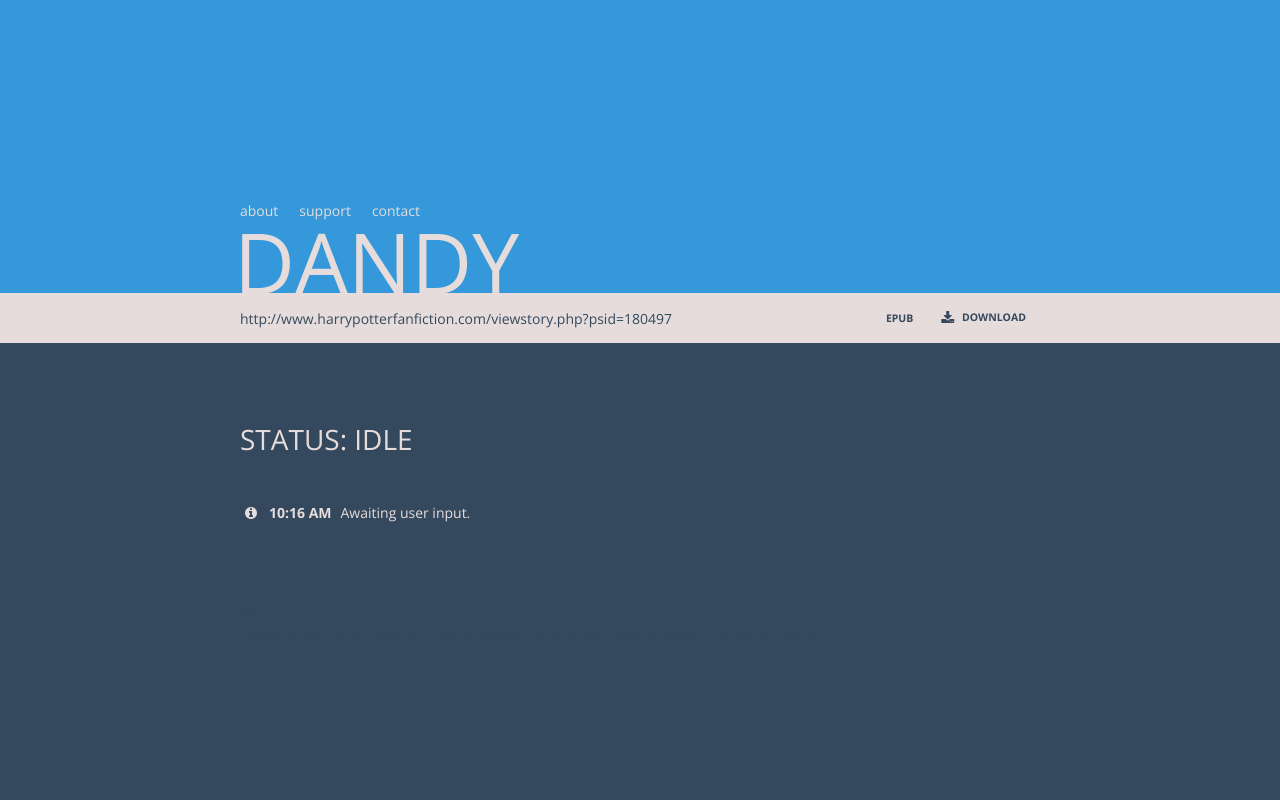
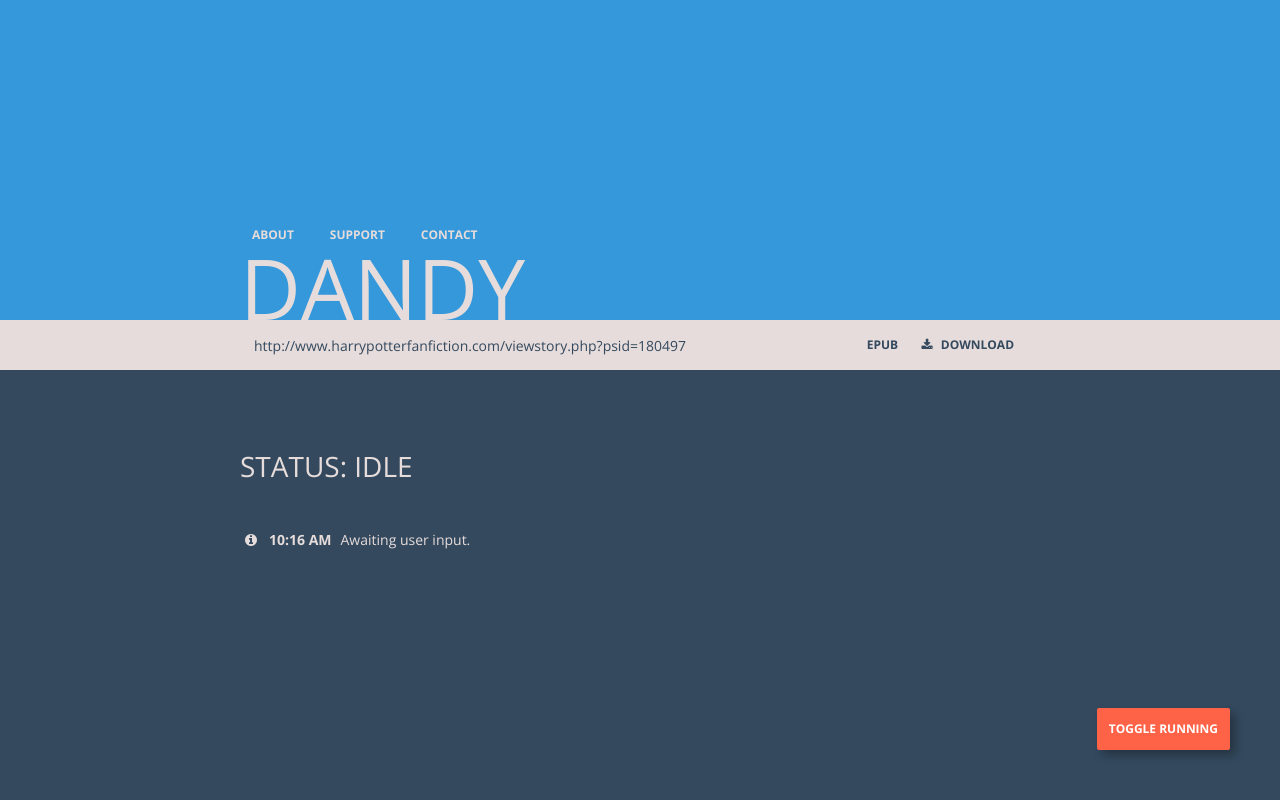
Before and after one commit to adamcfranco/adamcfranco.github.io, a PHP site: page /dandy in a window 1280 px wide. Run offline with PHP 8.4, Linux system fonts and the light colour scheme; some libraries are stand-ins or nearby versions.

Commit message:
Refactoring & Finding Issues
Started refactoring the CSS and HTML with more intuitive and readable naming conventions.

Critical issue in getWebPage() found.

```diff
--- a/dandy/core/engine.js
+++ b/dandy/core/engine.js
@@ -9,13 +9,9 @@ let supported_sites = [ "fanfiction.net", "fictionpress.com","harrypotterfanfict
 function startProcess(url, fmt)
 {
 	clearMessages();
-
 	postMessage(2, "Trying to download <strong>" + url + "</strong> in <strong>" + fmt + "</strong> format.");
-
 	$("#dds-status h3").text("Status: Working...");
-
 	setEngineRunning();
-
 	if (validateURL(url))
 	{
 		if (checkSupportForURL(url))
@@ -48,6 +44,7 @@ function startProcess(url, fmt)
 		}
 	}
 }
+
 function downloadStory()
 {
 	postMessage(2, "Getting story metadata...");
@@ -69,6 +66,7 @@ function cleanChapterContent(html)
 	html = br2p(html);
 	return html;
 }
+
 function cleanMetadata(array)
 {
 	$.each(array, function(key, value)
@@ -93,23 +91,15 @@ function br2p(html)
 
 function getWebPage(site, xpath, charset, callback)
 {
-	if (!xpath)
+	if (!xpath) xpath = "*";
+	if (!charset) charset = "utf-8";
+	if (!site)
 	{
-		xpath = "*";
-	}
-	if (!charset)
-	{
-		charset = "utf-8"
-	}
-	if (!site) {
 		postMessage(0, "No site was passed in getWebPage.");
 		return false;
 	}
-
 	var yql = 'http://query.yahooapis.com/v1/public/yql?q=' + encodeURIComponent('select * from html where url="' + site + '" AND xpath="' + xpath + '" AND charset="' + charset + '"') + '&format=xml&callback=?';
-
-	$.getJSON( site, cbFunc );
-
+	$.getJSON( yql, cbFunc );
 	function cbFunc(data)
 	{
 		if (data.results[0])
@@ -253,6 +243,10 @@ $(function()
 	$('a[data-page]').click(function()
 	{
 		var page = $(this).data("page");
+		if (page.includes("http://"))
+		{
+			window.open(page, "_blank");
+		}
 		$('.dialog-wrapper#'+page).addClass("active");
 		return false;
 	});
--- a/dandy/core/stylesheet.css
+++ b/dandy/core/stylesheet.css
@@ -71,64 +71,70 @@ header, section, footer
 
 */
 
-#dds-header
+header
 {
+	height: 40vh;
 	font-size: inherit;
-	padding-top: 100px;
 	background: #3498db;
+	color: #e6dcdb;
+	transition: height 125ms ease-in-out,
+				background 250ms ease-in-out,
+				color 250ms ease-in-out;
+	position: relative;
+}
+
+header nav
+{
+	position: absolute;
+	z-index: 1;
+	bottom: 70px;
+	font-weight: bold;
+	font-size: 0.857em;
+}
+
+header nav ul
+{
+	margin: 0;
+	padding: 0;
+	list-style-type: none;
+	display: flex;
+}
+
+header nav ul li
+{
+	margin-right: 1em;
+}
+
+header h1
+{
+	font-size: 6em;
+	margin: 0;
+	font-weight: lighter;
+	position: absolute;
+	z-index: 0;
+	bottom: -31px;
+	pointer-events: none;
+	transition: color 250ms ease-in-out;
+}
+
+
+body.running header
+{
+	background: #1ABC9C;
+	color: #16A085;
+}
+
+body.running nav .button:hover
+{
 	color: #e6dcdb;
 }
 
-h1
+@media only screen and (max-width: 480px)
 {
-	font-size: 6em;
-	line-height: 0.75em;
-	margin: 0;
-	padding: 0;
-	position: relative;
-	left: -6px;
-	font-weight: normal;
-	z-index: 0;
-	user-select: none;
-	-moz-user-select: none;
-	text-align: center;
-}
-
-@media only screen and (min-width: 500px)
-{
-
-	#dds-header
+	header
 	{
-		padding-top: 200px;
+		height: 20vh;
 	}
-
-}
-
-#dds-nav_links
-{
-	display: flex;
-    justify-content: space-between;
-	height: 30px;
-	width: 100%;
-	position: relative;
-	z-index: 1;
-}
-#dds-nav_links li
-{
-	display: block;
-	display: block;
-    flex: 0 1 auto;
-    list-style-type: none;
-}
-#dds-nav_links li a
-{
-	color: inherit;
-	text-decoration: none;
-}
-
-#dds-nav_links li a:hover
-{
-	text-decoration: underline;
 }
 
 /*
@@ -136,30 +142,44 @@ h1
 	FORM
 
 */
-
-#dds-main
+main
 {
 	background: #e6dcdb;
+	transition: background 250ms ease-in-out;
 }
-
-#dds-form_wrapper
+body.running main
 {
-	background: #e6dcdb;
+	background: #16a085;
+}
+section#form-wrapper
+{
 	height: 50px;
+	display: flex;
 }
-
-
-#dds-form_wrapper::after
+button#dds-sub
 {
-	content: "";
-	display: block;
-	width: 100%;
-	clear: both;
+	font-size: 0.857em;
+	border-radius: 0;
 }
-
-#dds-form_wrapper .wrapper
+button#dds-sub:hover
 {
-	display: flex;
+	background: #16A085;
+	color: white;
+}
+@media only screen and (max-width: 480px)
+{
+	button#dds-sub
+	{
+		width: 50px;
+	}
+	button#dds-sub .fa
+	{
+		margin-right: 0;
+	}
+	button#dds-sub strong
+	{
+		display: none;
+	}
 }
 
 .cdd-hide
@@ -181,6 +201,7 @@ h1
 .cdd ul
 {
 	position: fixed;
+	z-index: 3;
 	top: 0;
 	right: 0;
 	width: 100%;
@@ -226,7 +247,7 @@ h1
 	font-size: 0.875em;
 	font-weight: bold;
 	text-transform: uppercase;
-	cursor: default;
+	cursor: pointer;
 }
 
 .cdd:not(.disabled) span:hover, .cdd.cdd-active span
@@ -245,28 +266,32 @@ h1
 
 .button
 {
-	width: 50px;
-	height: 50px;
-	display: flex;
-	align-items: center;
-	justify-content: center;
+	display: inline-block;
 	outline: none;
-}
-
-.button span
-{
-	display: none;
-	font-size: 0.875em;
-	font-weight: bold;
+	border: none;
+	border-radius: 2px;
+	margin: 0;
+	padding: 0.5em 1em;
+	background: transparent;
+	cursor: pointer;
+	font-weight: inherit;
+	font-size: inherit;
+	font-family: inherit;
+	color: inherit;
 	text-transform: uppercase;
-	margin-left: 0.5em;
 }
 
 .button:not(:disabled):hover
 {
-	background: #16a085;
-	color: #e6dcdb;
+	background: rgba(0, 0, 0, 0.1);
 }
+
+.button .fa
+{
+	margin-right: 0.5em;
+}
+
+
 
 .textbox:disabled, .button:disabled, .cdd.disabled span
 {
@@ -276,40 +301,15 @@ h1
 
 @media only screen and (min-width: 500px)
 {
-	.button
-	{
-		width: auto;
-		padding: 0 1em;
-	}
-	.button span
-	{
-		display: inline;
-		font-size: 0.75em;
-	}
 	.cdd span
 	{
-		font-size: 0.75em;
+		font-size: 0.857em;
 	}
 }
 
 @media only screen and (min-width: 550px)
 {
-	h1
-	{
-		text-align: left;
-	}
-	#dds-nav_links
-	{
-		justify-content: flex-start;
-	}
-	#dds-nav_links li
-	{
-		margin-right: 1.5em;
-	}
-	#dds-header img
-	{
-		width: 500px;
-	}
+
 	.cdd
 	{
 		position: relative;
@@ -603,68 +603,6 @@ h1
 	padding: 8px;
 	height: 52px;
 }
-
-.button.flat
-{
-	display: inline-block;
-	background: transparent;
-	border: none;
-	min-width: 64px;
-	height: 36px;
-	padding: 0 16px;
-	margin-left: 8px;
-	text-transform: uppercase;
-	color: #2196F3;
-	font-weight: 700;
-	font-family: inherit;
-	border-radius: 2px;
-	outline: none;
-	font-size: 12px;
-}
-.button.flat:hover
-{
-	background: rgba(0, 0, 0, .1);
-	color: #2196F3;
-}
-.button.flat:active
-{
-	background: rgba(0, 0, 0, .15);
-}
-
-
-
-
-#dds-header, #logo, #dds-form_wrapper, #dds-preview
-{
-	transition: all 250ms ease-in-out;
-}
-
-
-
-.running #dds-header
-{
-	background: #1abc9c;
-}
-
-
-.running #logo
-{
-	fill: #16a085;
-}
-.running #dds-form_wrapper
-{
-	overflow: hidden;
-	background: #16a085;
-}
-
-
-
-.running #dds-preview
-{
-
-
-}
-
  #dds-preview.collapsed
 {
 	max-height: 0px;
--- a/dandy/index.html
+++ b/dandy/index.html
@@ -13,7 +13,7 @@
 		<link rel="icon" type="image/png" href="favicon/32.png" sizes="32x32">
 		<link rel="icon" type="image/png" href="favicon/16.png" sizes="16x16">
 		<link rel="shortcut icon" href="favicon/favicon.ico">
-		<title>Dandy - The Online Story Downloader</title>
+		<title>Dandy - The Online Story Downloader.</title>
 		<link rel="stylesheet" type="text/css" href="https://fonts.googleapis.com/css?family=Open+Sans:300,400,600,700,800">
 		<link rel="stylesheet" href="https://maxcdn.bootstrapcdn.com/font-awesome/4.4.0/css/font-awesome.min.css">
 		<link rel="stylesheet" href="core/stylesheet.css">
@@ -24,9 +24,8 @@
 			<div class="dialog">
 				<div class="dialog-title">Dandy is an online story downloader.</div>
 				<div class="dialog-content">
-				<p>I don't know what else to say on the matter. If you have a link to a story, and want to make it into a file, then this is the website for you.</p>
-				<p>This website is a hobby project I work on when I'm bored. So take it's usability with a grain of salt.</p>
-				<p>Created with <span class="heart">&#10084;</span> for the community over at <a href="http://www.reddit.com/r/HPFanFiction">/r/HPFanFiction</a>.</p>
+					<p>[About section here]</p>
+					<p>Created with <span class="heart">&#10084;</span> for the community over at <a href="http://www.reddit.com/r/HPFanFiction">/r/HPFanFiction</a>.</p>
 				</div>
 				<div class="dialog-options" align="right"><input type="button" class="button flat" value="CLOSE"></div>
 			</div>
@@ -48,26 +47,26 @@
 			</div>
 		</div>
 
-		<header id="dds-header">
+		<header>
 			<div class="wrapper">
-				<ul id="dds-nav_links">
-					<li><a href="#" data-page="about">about</a></li>
-					<li><a href="#" data-page="support">support</a></li>
-					<li><a href="http://adamfranco.ca/">contact</a></li>
-				</ul>
+				<nav>
+					<ul>
+						<li><a class="button" data-page="about">about</a></li>
+						<li><a class="button" data-page="support">support</a></li>
+						<li><a class="button" data-page="http://adamfranco.ca/">contact</a></li>
+					</ul>
+				</nav>
 				<h1>DANDY</h1>
 			</div>
 		</header>
 
-		<main id="dds-main">
-			<section id="dds-form_wrapper">
-				<div class="wrapper">
-					<input id="dds-url" name="dds-url" class="textbox" placeholder="URL" value="http://www.harrypotterfanfiction.com/viewstory.php?psid=180497">
-					<select id="dds-fmt" name="dds-fmt"></select>
-					<button id="dds-sub" name="dds-sub" class="button"><i class="fa fa-fw fa-download"></i><span>DOWNLOAD</span></button>
-				</div>
+		<main>
+			<section id="form-wrapper" class="wrapper">
+				<input id="dds-url" name="dds-url" class="textbox" placeholder="URL" value="http://www.harrypotterfanfiction.com/viewstory.php?psid=180497">
+				<select id="dds-fmt" name="dds-fmt"></select>
+				<button id="dds-sub" name="dds-sub" class="button"><i class="fa fa-fw fa-download"></i><strong>DOWNLOAD</strong></button>
 			</section>
-			<section id="dds-preview" class="collapsed"></section>
+			<section id="preview" class="collapsed"></section>
 		</main>
 
 		<section id="dds-status">
@@ -82,13 +81,20 @@
 			</div>
 		</section>
 
-		<div id="no-js-notification">
+		<!--<div id="no-js-notification">
 			<div class="wrapper">
 				<span class="header-img"></span>
 				<p><strong>Hi!</strong></p>
 				<p>Dandy is built on <strong>javascript</strong>. Please enable it and refresh your browser in order to use it!</p>
 			</div>
-		</div>
+		</div>-->
+
+		<button style="background: tomato; font-weight: bold; font-size: 0.857em; text-transform: uppercase; color: white; cursor: pointer; padding: 1em; position: fixed; bottom: 50px; right: 50px; z-index: 9999; border-radius: 2px; box-shadow: 5px 5px 10px rgba(0, 0, 0, .3);"
+		onClick="(function()
+		{
+			$('body').toggleClass('running');
+			return false;
+		})(); return false;">Toggle Running</button>
 
 		<script type="text/javascript" src="core/libraries/jquery.min.js"></script>
 		<script type="text/javascript" src="core/libraries/filesaver.min.js"></script>
```
